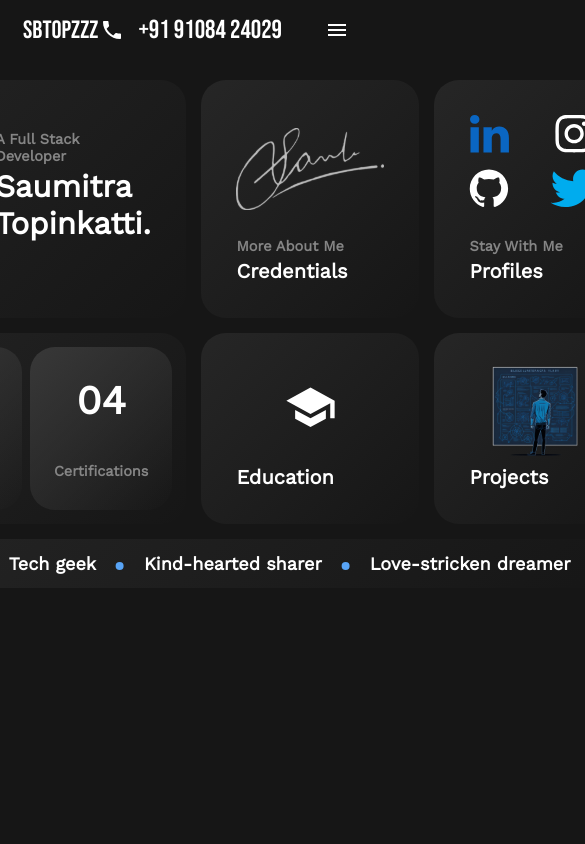
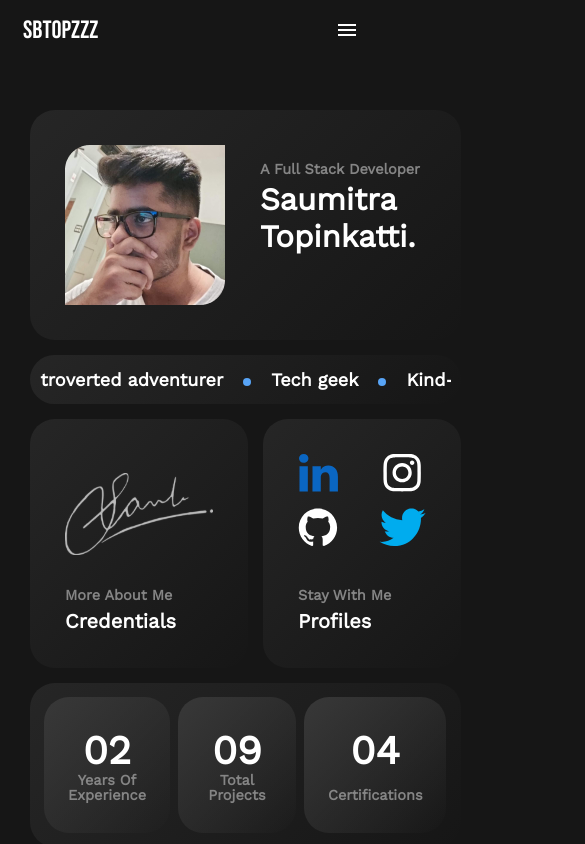
Before and after one commit to SBTopZZZ-LG/react-portfolio, a React (Create React App) app: page / in a window 390 px wide. Shown: the top 844 px of the page, 585 px wide, since content can reach past the window. Built offline with nearby package versions, Linux system fonts and the light colour scheme.

Commit message:
fix: responsiveness

```diff
--- a/src/App.jsx
+++ b/src/App.jsx
@@ -10,6 +10,7 @@ function App() {
     <div style={{
       display: "flex",
       flexDirection: "column",
+      width: "100%",
     }}>
       <Navbar2 />
       <VGap gap={20} />
--- a/src/Components/Gap.jsx
+++ b/src/Components/Gap.jsx
@@ -15,3 +15,37 @@ export const HGap = ({ gap = 0 }) => {
 		}}></div>
 	);
 };
+
+export const VMGap = ({
+	gap = 0,
+	children,
+	style = {},
+}) => {
+	return (
+		<div style={{
+			width: "max-content",
+			height: "max-content",
+			marginTop: (typeof gap === "string" ? gap : `${gap}px`),
+			...style,
+		}}>
+			{children}
+		</div>
+	);
+};
+
+export const HMGap = ({
+	gap = 0,
+	children,
+	style = {},
+}) => {
+	return (
+		<div style={{
+			width: "max-content",
+			height: "max-content",
+			marginLeft: (typeof gap === "string" ? gap : `${gap}px`),
+			...style,
+		}}>
+			{children}
+		</div>
+	);
+};
--- a/src/Components/NavBar.css
+++ b/src/Components/NavBar.css
@@ -16,7 +16,7 @@ nav .right {
 	align-items: center;
 	display: flex;
 	position: absolute;
-	right: 33px;
+	right: 23px;
 }
 
 .sticky {
--- a/src/Components/NavBar.jsx
+++ b/src/Components/NavBar.jsx
@@ -1,11 +1,10 @@
 import React from 'react';
 import {
-	Phone,
+	// Phone,
 	Menu,
 } from "@material-ui/icons";
 import { IconButton } from '@mui/material';
 
-import { HGap } from "./Gap";
 import "./NavBar.css";
 
 const Navbar2 = () => {
@@ -16,11 +15,11 @@ const Navbar2 = () => {
 			</div>
 
 			<div className="right">
-				<Phone className="navbar-icon" />
-				<HGap gap={14} />
+				{/* <Phone className="navbar-icon" />
+				<HGap gap={14} /> */}
 
-				<span className="navbar-text">+91 91084 24029</span>
-				<HGap gap={35} />
+				{/* <span className="navbar-text">+91 91084 24029</span>
+				<HGap gap={35} /> */}
 
 				<IconButton color="inherit">
 					<Menu className="navbar-icon" />
--- a/src/Pages/HomePage.jsx
+++ b/src/Pages/HomePage.jsx
@@ -1,4 +1,4 @@
-import React from "react";
+import React, { useEffect, useState } from "react";
 
 import IdentityCard from "./HomePageComponents/IdentityCard";
 import AboutMeCard from "./HomePageComponents/AboutMeCard";
@@ -9,6 +9,141 @@ import ProjectsCard from "./HomePageComponents/ProjectsCard";
 import MarqueeCard from "./HomePageComponents/MarqueeCard";
 
 const HomePage = () => {
+	const [gridBreak, setGridBreak] = useState(0);
+
+	function handleResize(ev) {
+		console.log(window.innerWidth);
+
+		if (window.innerWidth < 600)
+			setGridBreak(2);
+		else if (window.innerWidth < 999)
+			setGridBreak(1);
+		else
+			setGridBreak(0);
+	}
+
+	useEffect(() => {
+		if (window.innerWidth < 600)
+			setGridBreak(2);
+		if (window.innerWidth < 999)
+			setGridBreak(1);
+
+		window.addEventListener("resize", handleResize);
+		return () => window.removeEventListener("resize", handleResize);
+	}, []);
+
+	if (gridBreak === 2)
+		return (
+			<div style={{
+				display: "flex",
+				justifyContent: "center",
+				width: "100%",
+				padding: "10px",
+			}}>
+				<div style={{
+					display: "grid",
+					gridTemplateColumns: "100%",
+					gridTemplateRows: "auto",
+					columnGap: "15px",
+					rowGap: "15px",
+					margin: "15px",
+					width: "100%",
+				}}>
+					<IdentityCard
+						key="identity-card"
+						column={true}
+						style={{
+							gridColumn: "1 / span 1",
+						}}
+					/>
+
+					<MarqueeCard
+						key="marquee-card"
+						style={{ gridColumn: "1 / span 1" }}
+					/>
+
+					<AboutMeCard
+						key="about-me-card"
+						style={{ gridColumn: "1 / span 1" }}
+					/>
+
+					<SocialsCard
+						key="socials-card"
+						style={{ gridColumn: "1 / span 1" }}
+					/>
+
+					<StatsCard
+						key="stats-card"
+						column={true}
+						style={{ gridColumn: "1 / span 1" }}
+					/>
+
+					<EducationCard
+						key="education-card"
+						style={{ gridColumn: "1 / span 1" }}
+					/>
+
+					<ProjectsCard
+						key="projects-card"
+						style={{ gridColumn: "1 / span 1" }}
+					/>
+				</div>
+			</div>
+		);
+
+	if (gridBreak === 1)
+		return (
+			<div style={{
+				display: "flex",
+				justifyContent: "center",
+				width: "100%",
+			}}>
+				<div style={{ width: "100%" }}>
+					<div style={{
+						display: "grid",
+						gridTemplateColumns: "auto auto",
+						gridTemplateRows: "auto",
+						columnGap: "15px",
+						rowGap: "15px",
+						margin: "30px"
+					}}>
+						<IdentityCard
+							key="identity-card"
+							style={{ gridColumn: "1 / span 2" }}
+						/>
+
+						<MarqueeCard
+							key="marquee-card"
+							style={{ gridColumn: "1 / 3" }}
+						/>
+
+						<AboutMeCard
+							key="about-me-card"
+							style={{ gridColumn: "1 / span 1" }}
+						/>
+						<SocialsCard
+							key="socials-card"
+							style={{ gridColumn: "2 / span 1" }}
+						/>
+
+						<StatsCard
+							key="stats-card"
+							style={{ gridColumn: "1 / 3" }}
+						/>
+
+						<EducationCard
+							key="education-card"
+							style={{ gridColumn: "1 / span 1" }}
+						/>
+						<ProjectsCard
+							key="projects-card"
+							style={{ gridColumn: "2 / span 1" }}
+						/>
+					</div>
+				</div>
+			</div>
+		);
+
 	return (
 		<div style={{
 			display: "flex",
@@ -18,7 +153,7 @@ const HomePage = () => {
 			<div style={{ width: "984px" }}>
 				<div style={{
 					display: "grid",
-					gridTemplateColumns: "1.75fr 1fr 1fr",
+					gridTemplateColumns: "2fr 1fr 1fr",
 					gridTemplateRows: "238px 191px 1fr",
 					columnGap: "15px",
 					rowGap: "15px",
--- a/src/Pages/HomePageComponents/AboutMeCard.jsx
+++ b/src/Pages/HomePageComponents/AboutMeCard.jsx
@@ -1,11 +1,13 @@
 import React from "react";
 
 import Card from "../../Components/Card";
-import { VGap } from "../../Components/Gap";
+import { VMGap } from "../../Components/Gap";
 
 import Signature from "../../Assets/Images/signature.svg";
 
-const AboutMeCard = () => {
+const AboutMeCard = ({
+	style = {},
+}) => {
 	return (
 		<Card
 			width="auto"
@@ -15,32 +17,36 @@ const AboutMeCard = () => {
 				flexDirection: "column",
 				justifyContent: "end",
 				textAlign: "left",
+				...style,
 			}}
 		>
-			<VGap gap={16} />
-			<center style={{
+			<VMGap
+				gap={16}
+				style={{
 					width: "100%",
-			}}>
+				}}
+			>
+				<center>
 					<img
 						className="svg"
 						src={Signature}
 						alt="Signature"
 						width="148px"
 						height="82px"
-					style={{
-						fill: "red",
-					}}
 					/>
 				</center>
-			<VGap gap={28} />
+			</VMGap>
 
+			<VMGap gap={28}>
 				<span className="white" style={{ color: "#858585" }}>
 					More About Me
 				</span>
-			<VGap gap={5} />
+			</VMGap>
+			<VMGap gap={5}>
 				<span className="white" style={{ fontSize: "20px" }}>
 					Credentials
 				</span>
+			</VMGap>
 		</Card>
 	);
 };
--- a/src/Pages/HomePageComponents/EducationCard.jsx
+++ b/src/Pages/HomePageComponents/EducationCard.jsx
@@ -6,7 +6,9 @@ import {
 import Card, { Padding } from "../../Components/Card";
 import { VGap } from "../../Components/Gap";
 
-const EducationCard = () => {
+const EducationCard = ({
+	style = {},
+}) => {
 	return (
 		<Card
 			width="auto"
@@ -16,6 +18,7 @@ const EducationCard = () => {
 				flexDirection: "column",
 				justifyContent: "end",
 				textAlign: "left",
+				...style,
 			}}
 		>
 			<VGap gap={18} />
--- a/src/Pages/HomePageComponents/IdentityCard.jsx
+++ b/src/Pages/HomePageComponents/IdentityCard.jsx
@@ -1,30 +1,49 @@
 import React from "react";
 
 import Card from "../../Components/Card";
-import { HGap, VGap } from "../../Components/Gap";
+import { HMGap, VMGap } from "../../Components/Gap";
 
 import Avatar from "../../Assets/Images/picture.png";
 
-const IdentityCard = () => {
+const IdentityCard = ({
+	style = {},
+	column = false,
+}) => {
 	return (
 		<Card
 			width="auto"
 			height="auto"
+			style={{
+				alignItems: "center",
+				...(column ? {
+					display: "flex",
+					flexDirection: "column",
+				} : {}),
+				...style,
+			}}
 		>
-			<img src={Avatar} alt="Avatar" />
-			<HGap gap={35} />
+			<img src={Avatar} alt="Avatar" width="auto" height="160vh" />
 
+			<HMGap
+				gap={column ? 0 : 35}
+				style={{
+					height: "100%",
+				}}
+			>
 				<div>
-				<VGap gap={16} />
+					<VMGap gap={16}>
 						<span className="white" style={{ color: "#858585" }}>A Full Stack Developer</span>
-				<VGap gap={3} />
+					</VMGap>
 
+					<VMGap gap={3}>
 						<span className="white" style={{ fontSize: "31px" }}>
 							Saumitra
 							<br />
 							Topinkatti.
 						</span>
+					</VMGap>
 				</div>
+			</HMGap>
 		</Card>
 	);
 };
--- a/src/Pages/HomePageComponents/ProjectsCard.jsx
+++ b/src/Pages/HomePageComponents/ProjectsCard.jsx
@@ -4,7 +4,9 @@ import Card, { Padding } from "../../Components/Card";
 
 import Illustration from "../../Assets/Images/Projects.svg";
 
-const ProjectsCard = () => {
+const ProjectsCard = ({
+	style = {},
+}) => {
 	return (
 		<Card
 			width="auto"
@@ -14,6 +16,7 @@ const ProjectsCard = () => {
 				flexDirection: "column",
 				justifyContent: "end",
 				textAlign: "left",
+				...style,
 			}}
 		>
 			<center style={{
--- a/src/Pages/HomePageComponents/SocialsCard.jsx
+++ b/src/Pages/HomePageComponents/SocialsCard.jsx
@@ -10,7 +10,9 @@ import Twitter from "../../Assets/Images/Twitter.svg";
 
 import "./SocialsCard.css";
 
-const SocialsCard = () => {
+const SocialsCard = ({
+	style = {},
+}) => {
 	return (
 		<Card
 			width="auto"
@@ -20,6 +22,7 @@ const SocialsCard = () => {
 				flexDirection: "column",
 				justifyContent: "end",
 				textAlign: "left",
+				...style,
 			}}
 		>
 			<center style={{
--- a/src/Pages/HomePageComponents/StatsCard.jsx
+++ b/src/Pages/HomePageComponents/StatsCard.jsx
@@ -2,13 +2,19 @@ import React from "react";
 
 import Card from "../../Components/Card";
 
-const StatsCard = () => {
+const StatsCard = ({
+	style = {},
+	column = false,
+}) => {
 	return (
 		<Card
 			width="auto"
 			height="auto"
 			style={{
+				display: "flex",
 				padding: "10px",
+				...(column ? { flexDirection: "column" } : {}),
+				...style,
 			}}
 		>
 			{/* Years Of Experience */}
@@ -23,6 +29,7 @@ const StatsCard = () => {
 					margin: "4.065px",
 					padding: "30px 23.935px",
 					textAlign: "center",
+					...(column ? { width: "auto" } : {}),
 				}}
 			>
 				<span
@@ -41,9 +48,11 @@ const StatsCard = () => {
 					className="svg"
 					style={{
 						alignItems: "end",
-						display: "flex",
+						display: "block",
 						flexBasis: "0",
 						flexGrow: "1",
+						lineHeight: "1em",
+						maxHeight: "2em",
 						color: "#858585",
 					}}
 				>
@@ -63,6 +72,7 @@ const StatsCard = () => {
 					margin: "4.065px",
 					padding: "30px 23.935px",
 					textAlign: "center",
+					...(column ? { width: "auto" } : {}),
 				}}
 			>
 				<span
@@ -84,6 +94,8 @@ const StatsCard = () => {
 						display: "flex",
 						flexBasis: "0",
 						flexGrow: "1",
+						lineHeight: "1em",
+						maxHeight: "2em",
 						color: "#858585",
 					}}
 				>
@@ -103,6 +115,7 @@ const StatsCard = () => {
 					margin: "4.065px",
 					padding: "30px 23.935px",
 					textAlign: "center",
+					...(column ? { width: "auto" } : {}),
 				}}
 			>
 				<span
@@ -124,6 +137,8 @@ const StatsCard = () => {
 						display: "flex",
 						flexBasis: "0",
 						flexGrow: "1",
+						lineHeight: "1em",
+						maxHeight: "2em",
 						color: "#858585",
 					}}
 				>
```
Lines whose indentation alone changed are shown as unchanged.
